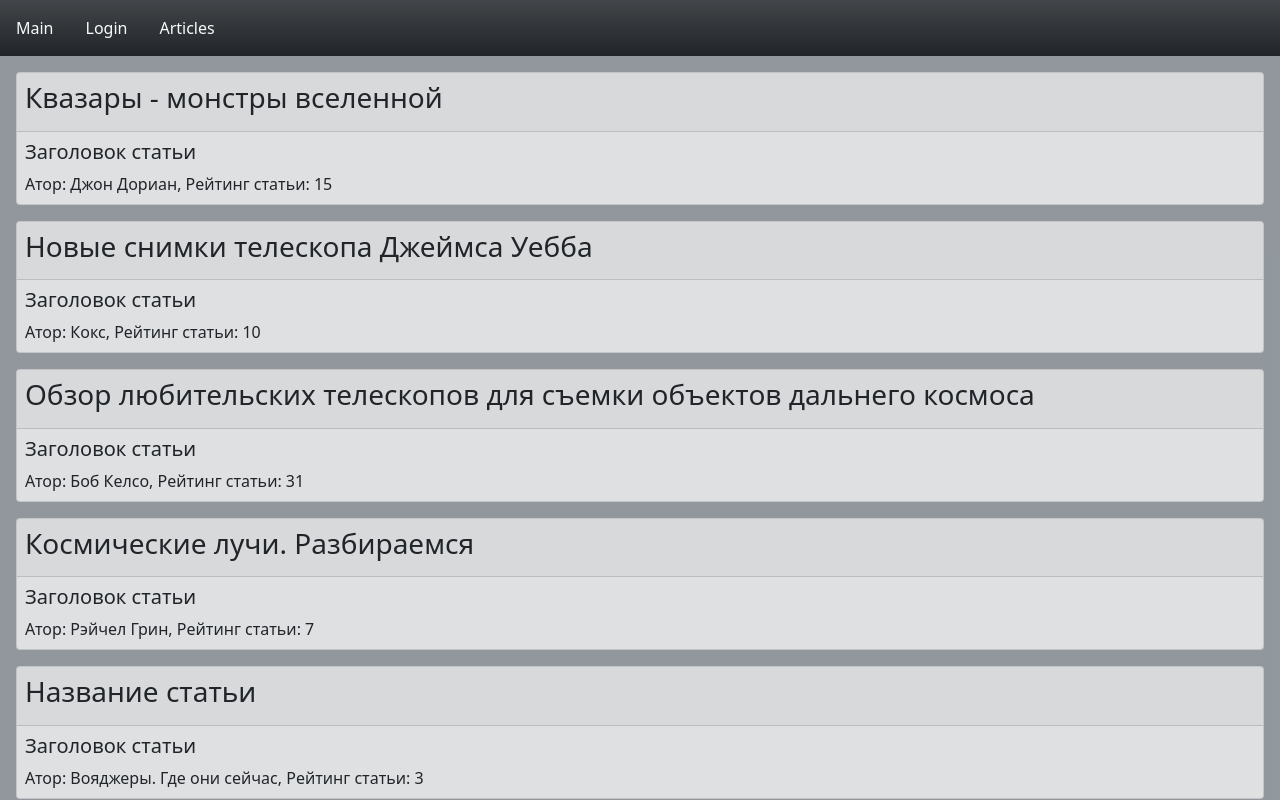
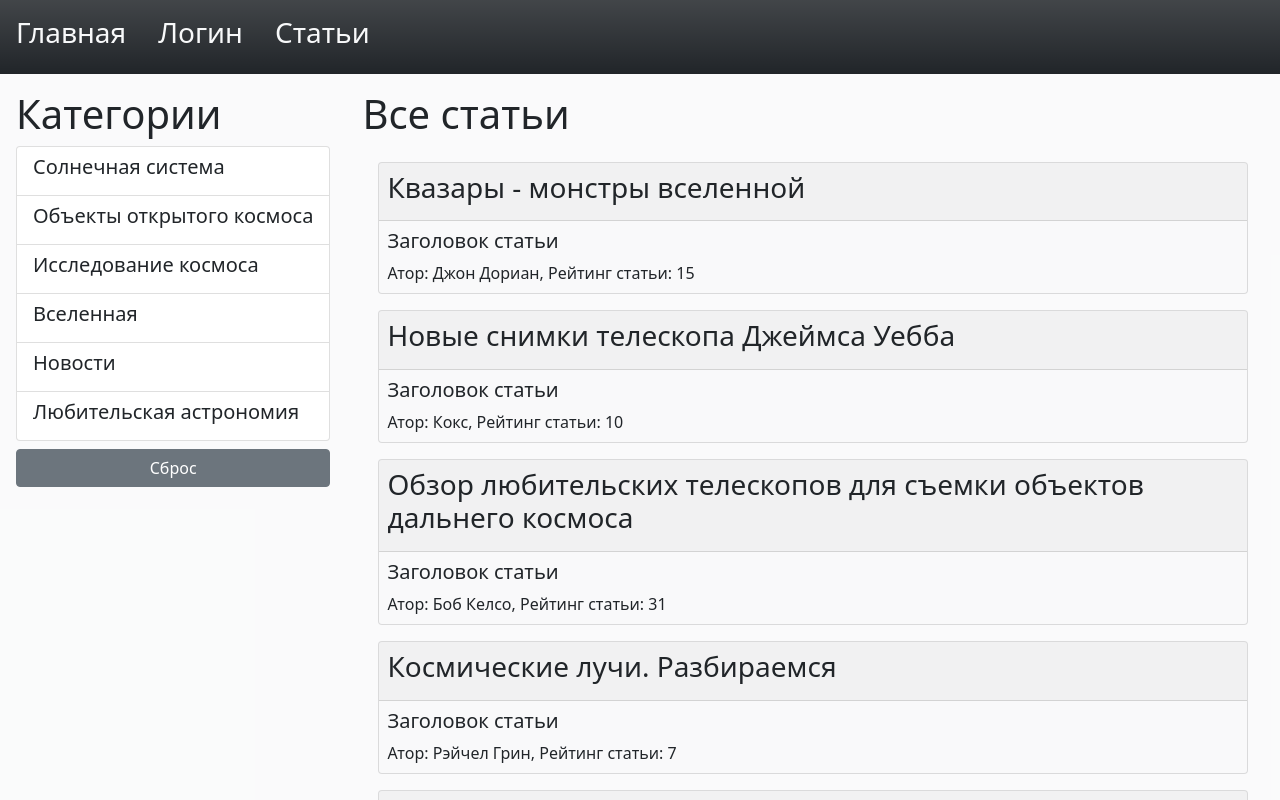
Before and after one commit to YuriyMtrofanov/space-blog, a React (Create React App) app: page /articles in a window 1280 px wide. Shown: the top 800 px of the page. Built offline with nearby package versions, Linux system fonts and the light colour scheme.

Commit message:
Login and Categories components and content filtering are added to the progect

```diff
--- a/src/app/App.js
+++ b/src/app/App.js
@@ -11,7 +11,7 @@ import Loading from "./components/loading";
 
 function App() {
     return (
-        <div className="App bg-secondary bg-opacity-75">
+        <div className="App bg-light bg-opacity-75">
             <NavBar/>
             <Switch>
                 <Route path = "/" exact component={Main}/>
--- /dev/null
+++ b/src/app/components/articleCard.jsx
@@ -0,0 +1,22 @@
+import React from "react";
+import PropTypes from "prop-types";
+
+const ArticleCard = ({ article }) => {
+    return (
+        <div className="card card-sm text-dark bg-light bg-opacity-75 m-3">
+            <div className="card-header p-2">
+                <h3>{article.name}</h3>
+            </div>
+            <div className="card-body p-2">
+                <h5 className="card-title">{article.header}</h5>
+                <p className="card-text">{`Атор: ${article.author}, Рейтинг статьи: ${article.rate}`}</p>
+            </div>
+        </div>
+    );
+};
+
+ArticleCard.propTypes = {
+    article: PropTypes.object.isRequired
+};
+
+export default ArticleCard;
--- a/src/app/components/articlesList.jsx
+++ b/src/app/components/articlesList.jsx
@@ -1,6 +1,9 @@
 import React, { useState, useEffect } from "react";
 import api from "../../api/index.js";
 import Loading from "./loading";
+import ArticlesTable from "./articlesTable";
+import TopArticles from "./topArticles.jsx";
+import Categories from "./categories";
 // аналог UsersTable в курсовом проекте
 // В идеале бы реализовать картояку с изображением на фоне («Наложение» изображений className="card-img-overlay")
 
@@ -11,23 +14,52 @@ const ArticlesList = () => {
             setArticlesList(data);
         });
     },[]);
+
+    const [categories, setCategories] = useState();
+    useEffect(() => {
+        api.categories.fetchAll().then(data => {
+            setCategories(data);
+        });
+    }, []);
+
+    const [selectedProperty, setSelectedProperty] = useState();
+    const handleItemSelect = (params) => {
+        setSelectedProperty(params);
+    };
+
+    // Для пагинации потребуется отрисовать по 6 компонентов на страницу
     if (articlesList) {
+        const filteredArticles = selectedProperty
+            ? articlesList.filter(article => article.category._id === selectedProperty)
+            : articlesList;
+
+        const handleClearList = () => {
+            setSelectedProperty();
+        };
+
         return (
-            <>
-                {articlesList &&
-                    articlesList.map(article => (
-                        <div key = {article._id} className="card card-sm text-dark bg-light bg-opacity-75 m-3">
-                            <div className="card-header p-2">
-                                <h3>{article.name}</h3>
-                            </div>
-                            <div className="card-body p-2">
-                                <h5 className="card-title">{article.header}</h5>
-                                <p className="card-text">{`Атор: ${article.author}, Рейтинг статьи: ${article.rate}`}</p>
-                            </div>
-                        </div>
-                    ))
+            <div className="d-flex">
+                {categories &&
+                    <div className="d-flex flex-column flex-shrink-0 p-3">
+                        <h1>Категории</h1>
+                        <Categories
+                            items = {categories}
+                            selectedItem = { selectedProperty }
+                            onItemSelect = { handleItemSelect }
+                            valueProperty = "_id"
+                            contentProperty = "name"
+                        />
+                        <button
+                            className = "btn btn-secondary mt-2"
+                            onClick = {handleClearList}
+                        > Сброс </button>
+                    </div>
                 }
-            </>
+                <div className="d-flex flex-column m-3">
+                    <h1>Все статьи</h1>
+                    <ArticlesTable {...{articles: filteredArticles}}/>
+                </div>
+            </div>
         );
     } else {
         return <Loading />;
--- /dev/null
+++ b/src/app/components/articlesTable.jsx
@@ -0,0 +1,20 @@
+import React from "react";
+import PropTypes from "prop-types";
+import ArticlesCard from "./articleCard";
+
+const ArticlesTable = ({ articles }) => {
+    return (
+        <div>
+            {articles &&
+                articles.map(article => (
+                    <ArticlesCard key={article._id} {...{article}}/>
+                ))}
+        </div>
+    );
+};
+
+ArticlesTable.propTypes ={
+    articles: PropTypes.array.isRequired
+};
+
+export default ArticlesTable;
--- a/src/app/components/categories.jsx
+++ b/src/app/components/categories.jsx
@@ -1,10 +1,55 @@
 // Компонент с темами статей для быстрой вильтрации контента по темам.
 import React from "react";
+import PropTypes from "prop-types";
+import _ from "lodash";
 
-const Сategories = () => {
-    return (
-        <h1>Сategories</h1>
-    );
+const Сategories = ({
+    items,
+    selectedItem,
+    onItemSelect,
+    valueProperty,
+    contentProperty
+}) => {
+    if (_.isArray(items) === true){
+        return (
+            <ul className="list-group">
+                <h1>Группы статей</h1>
+                {items.map(item => (
+                    <li
+                        key = { item[valueProperty] }
+                        className = {"list-group-item " + (item[valueProperty] === selectedItem ? "active" : "")}
+                        onClick = {() => onItemSelect(item[valueProperty])}
+                        role = "button"
+                    >
+                        <h5>{ item[contentProperty] }</h5>
+                    </li>
+                ))}
+            </ul>
+        );
+    } else {
+        return (
+            <ul className="list-group">
+                {Object.keys(items).map(key => (
+                    <li
+                        key = { items[key][valueProperty] }
+                        className = {"list-group-item " + (items[key][valueProperty] === selectedItem ? "list-group-item-dark" : "")}
+                        onClick = {() => onItemSelect(items[key][valueProperty])}
+                        role = "button"
+                    >
+                        <h5>{ items[key][contentProperty] }</h5>
+                    </li>
+                ))}
+            </ul>
+        );
+    };
+};
+
+Сategories.propTypes = {
+    items: PropTypes.oneOfType([PropTypes.object, PropTypes.array]),
+    valueProperty: PropTypes.string.isRequired,
+    contentProperty: PropTypes.string.isRequired,
+    onItemSelect: PropTypes.func,
+    selectedItem: PropTypes.string
 };
 
 export default Сategories;
--- a/src/app/components/navBar.jsx
+++ b/src/app/components/navBar.jsx
@@ -6,13 +6,13 @@ const NavBar = () => {
         <nav className="navbar navbar-light bg-dark bg-gradient">
             <ul className="nav">
                 <li className="nav-item">
-                    <Link className="nav-link active text-light" aria-current="page" to="/">Main</Link>
+                    <Link className="nav-link active text-light" aria-current="page" to="/"><h3>Главная</h3></Link>
                 </li>
                 <li className="nav-item">
-                    <Link className="nav-link active text-light" aria-current="page" to="/login">Login</Link>
+                    <Link className="nav-link active text-light" aria-current="page" to="/login"><h3>Логин</h3></Link>
                 </li>
                 <li className="nav-item">
-                    <Link className="nav-link active text-light" aria-current="page" to="/articles">Articles</Link>
+                    <Link className="nav-link active text-light" aria-current="page" to="/articles"><h3>Статьи</h3></Link>
                 </li>
             </ul>
         </nav>
--- a/src/app/layouts/login.jsx
+++ b/src/app/layouts/login.jsx
@@ -2,7 +2,51 @@ import React from "react";
 
 const Login = () => {
     return (
-        <h1>Login</h1>
+        <form className="d-flex flex-column g-3 m-3">
+            <div className="d-flex flex-column -md-6">
+                <label htmlFor="inputEmail4" className="form-label d-flex flex-column">Эл. адрес</label>
+                <input type="email" className="form-control" id="inputEmail4"/>
+            </div>
+            <div className="d-flex flex-column -m-6">
+                <label htmlFor="inputPassword4" className="form-label">Пароль</label>
+                <input type="password" className="form-control" id="inputPassword4"/>
+            </div>
+            <div className="d-flex flex-column-6 m-3">
+                <button type="submit" className="btn btn-secondary">Войти в систему</button>
+            </div>
+        </form>
+        /* Остальное можно использовать при регистрации пользователя
+        <div className="col-12">
+            <label htmlFor="inputAddress" className="form-label">Адрес</label>
+            <input type="text" className="form-control" id="inputAddress" placeholder="Проспект Ленина"/>
+        </div>
+        <div className="col-12">
+            <label htmlFor="inputAddress2" className="form-label">Адрес 2</label>
+            <input type="text" className="form-control" id="inputAddress2" placeholder="Квартира"/>
+        </div>
+        <div className="col-md-6">
+            <label htmlFor="inputCity" className="form-label">Город</label>
+            <input type="text" className="form-control" id="inputCity" placeholder="Брянск"/>
+        </div>
+        <div className="col-md-4">
+            <label htmlFor="inputState" className="form-label">Область</label>
+            <select id="inputState" className="form-select">
+                <option value>Выберите...</option>
+                <option>...</option>
+            </select>
+        </div>
+        <div className="col-md-2">
+            <label htmlFor="inputZip" className="form-label">Индекс</label>
+            <input type="text" className="form-control" id="inputZip"/>
+        </div>
+        <div className="col-12">
+            <div className="form-check">
+                <input className="form-check-input" type="checkbox" id="gridCheck"/>
+                <label className="form-check-label" htmlFor="gridCheck">
+                    Проверить меня
+                </label>
+            </div>
+        </div> */
     );
 };
 
```
